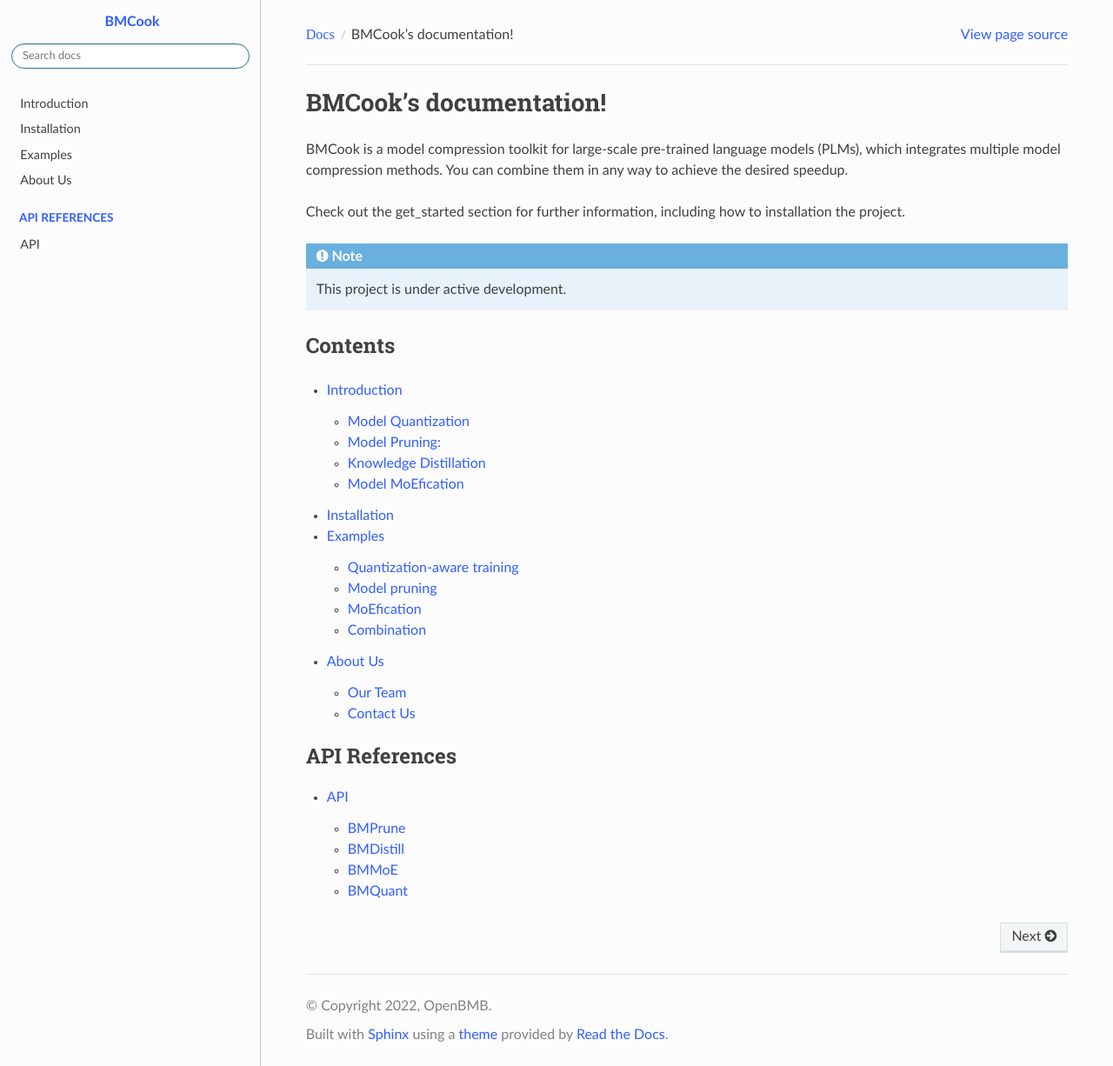
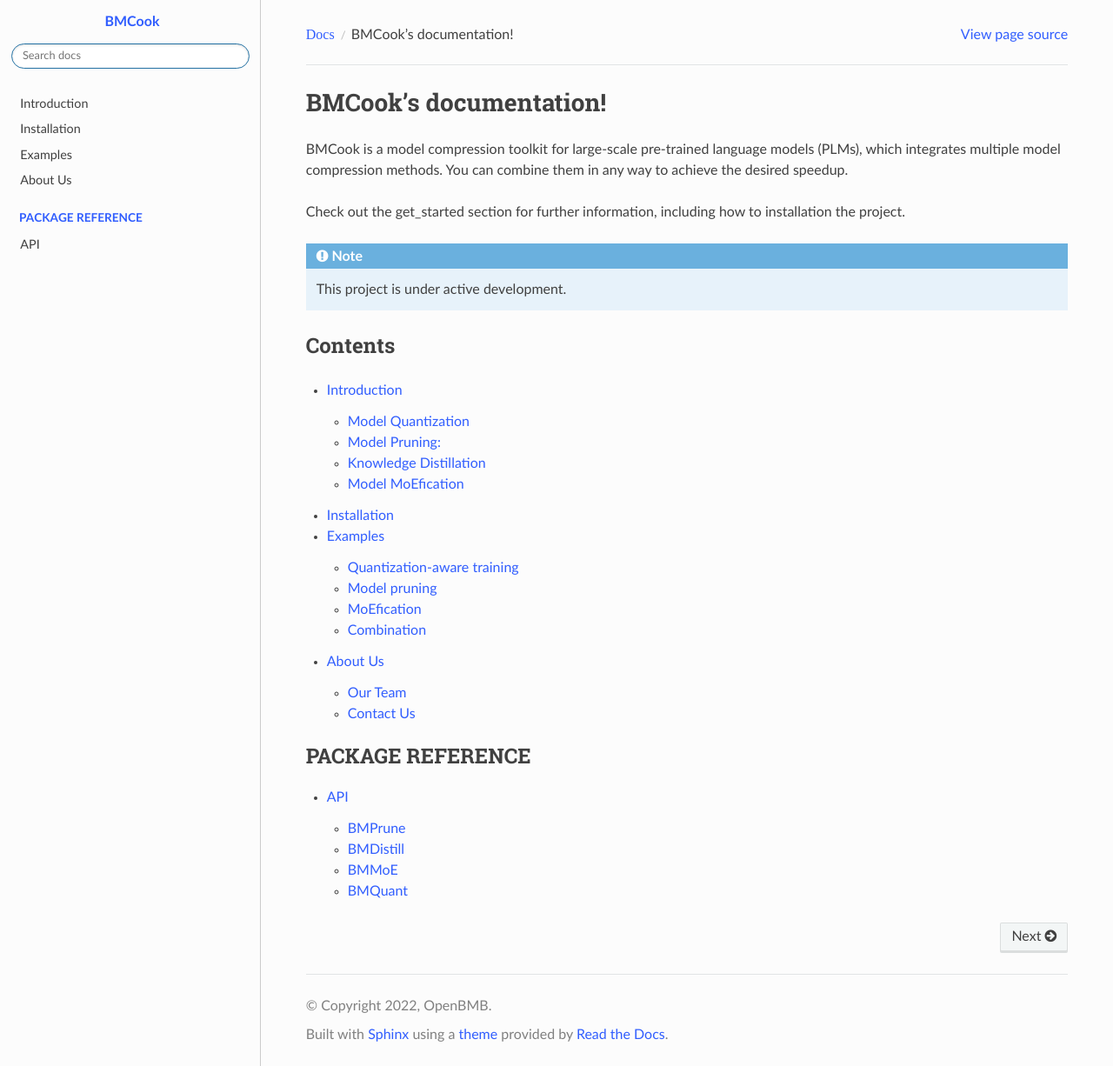
Before and after one commit to OpenBMB/BMCook, a Sphinx documentation site: the page built from docs/source/index.rst, in a window 1280 px wide and 1226 px high. Shown: the whole window at 87% size. Built offline with Sphinx 7.4.7 and the Read the Docs theme 2.0.0, drawn with Linux system fonts in a browser that asks for light colours.

Commit message:
Update index.rst

```diff
--- a/docs/source/index.rst
+++ b/docs/source/index.rst
@@ -23,6 +23,6 @@
 
 .. toctree::
    :maxdepth: 2
-   :caption: API References
+   :caption: PACKAGE REFERENCE
 
    api
```
